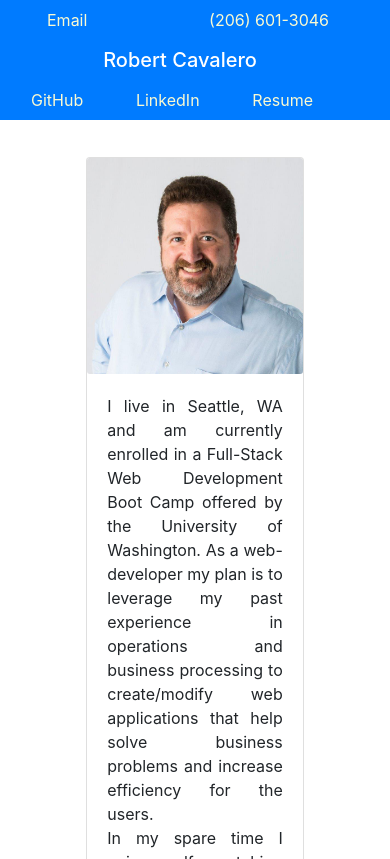
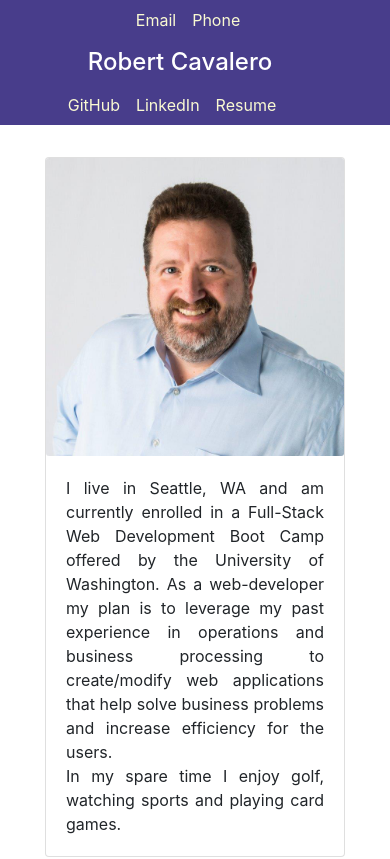
Before and after one commit to rcavalero/portfolio, a plain HTML site: page index.html in a window 390 px wide. Shown: the top 859 px of the page. Drawn offline with nearby package versions, Linux system fonts and the light colour scheme.

Commit message:
updated responsive behavior

```diff
--- a/assets/css/style.css
+++ b/assets/css/style.css
@@ -1,24 +1,52 @@
-@media only screen and (min-width: 993px) {
+@media only screen and (min-width: 768px) {
     body {
     padding-top:50px;
     }
 }
-@media only screen and (max-width:992px) {
+@media only screen and (max-width:767px) {
     body {
         padding-top:125px;
     }
 }
 
+@media only screen and (max-width: 767px) {
+    .navCont {
+        justify-content: center!important;
+    }
+}
+
+@media only screen and (max-width: 991px) {
+    .aboutMe {
+        width: 100%!important;
+    }
+}
 
 body {
     display:flex;
     margin: auto;
 }
 
+.navbar {
+    background-color: darkslateblue;
+}
+
 .nav-link {
+    color: lightgoldenrodyellow;
+
+}
+
+.myImg {
+    width:100%;
+    height:auto;
+}
+.card-title {
+    background-color: darkslateblue;
     color: lightgoldenrodyellow;
 }
 
+.fab {
+    color: lightgoldenrodyellow;
+}
 /* .card-title{
     height: 30px;
 
--- a/index.html
+++ b/index.html
@@ -18,7 +18,7 @@
 
   <div class="container">
     <!-- <header class="header?"> -->
-    <nav class="navbar fixed-top py-0 bg-primary">
+    <nav class="navbar fixed-top py-0">
       <div class="container">
         <div class="row w-100">
           <!-- <div class = "col-sm-12, col-md-0">
@@ -29,20 +29,20 @@
 
           <div class="col-sm-12 col-md-3 col-lg-4">
             <div
-              class="container h-100 pl-3 pr-0 flex-row navbar-nav justify-content-sm-center justify-content-md-start">
+              class="container navCont h-100 pl-3 pr-0 flex-row navbar-nav justify-content-sm-center justify-content-md-start">
               <a class="nav-link pr-2" href="mailto:r.cavalero@comcast.net">Email</a>
-              <a class="nav-link pl-2" href="tel:+12066013046">(206) 601-3046</a>
+              <a class="nav-link pl-2" href="tel:+12066013046" title = "(206) 601-3046">Phone</a>
             </div>
           </div>
 
           <div class="col-md-4 col-lg-4">
             <div class="container h-100 p-0 justify-content-center">
-              <h5 class="navbar-text text-white mb-0">Robert Cavalero</h5>
+              <h4 class="navbar-text text-white mb-0">Robert Cavalero</h4>
             </div>
           </div>
 
           <div class="col-md-5 col-lg-4">
-            <div class="container h-100 pr-3 flex-row navbar-nav justify-content-sm-center justify-content-md-end">
+            <div class="container navCont h-100 pr-3 flex-row navbar-nav justify-content-sm-center justify-content-md-end">
               <a class="nav-link pr-2" href="https://github.com/rcavalero" target="_blank">GitHub</a>
               <a class="nav-link p-2" href="https://www.linkedin.com/in/robert-cavalero" target="_blank">LinkedIn</a>
               <a class="nav-link pl-2" href="assets/documents/resumeRobertCavalero.pdf" target="_blank">Resume</a>
@@ -55,16 +55,16 @@
 
     <!-- This is the about me section -->
     <div class="container my-3">
-      <div class="container w-75 py-3">
+      <div class="container aboutMe w-75 py-3">
         <div class="row">
           <div class="col">
             <div class="card mb-3">
               <!-- <div class="card mb-3 align-items-center" style="max-width: 540px;"> -->
-                <div class="row no-gutters max-width align-items-center">
-                <div class="col-md-4">
-                  <img src="assets/images/rcavalero.jpg" class="card-img" alt="Robert Cavalero">
+                <div class="row no-gutters align-items-center">
+                <div class="col-xs-12 col-md-5 col-lg-4 h-100">
+                  <img src="assets/images/rcavalero.jpg" class="card-img myImg" alt="Robert Cavalero">
                 </div>
-                <div class="col-md-8">
+                <div class="col-xs-12 col-md-7 col-lg-8">
                   <div class="card-body">
                     <!-- <h5 class="card-title">About Me</h5> -->
                     <p class="card-text text-justify">I live in Seattle, WA and am currently enrolled in a Full-Stack Web Development Boot Camp offered by the University of Washington.
@@ -98,7 +98,7 @@
             <div class="card">
               <a href = "https://rcavalero.github.io/dailytasks/" target="_blank"><img src="assets/images/dailyTasks.png" class="card-img-top" alt="My Dash"></a>
               <!-- <div class="card-body"> -->
-                <h5 class="card-title p-2 mb-0">Daily Tasks  <span>
+                <h5 class="card-title p-2 mb-0">Daily Task Schedule<span>
                     <a href = "https://github.com/rcavalero/dailytasks/" target="_blank">
                 <i class="fab fa-github"></i></a></span></h5>
                 <!-- <p class="card-text"></p> -->
```
